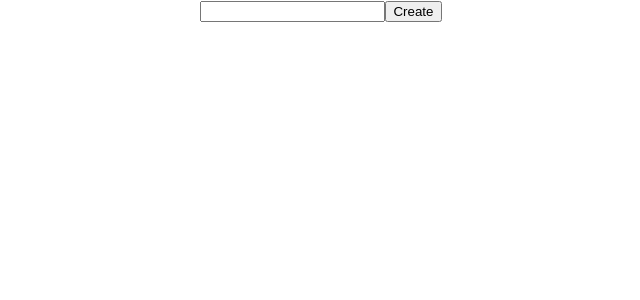
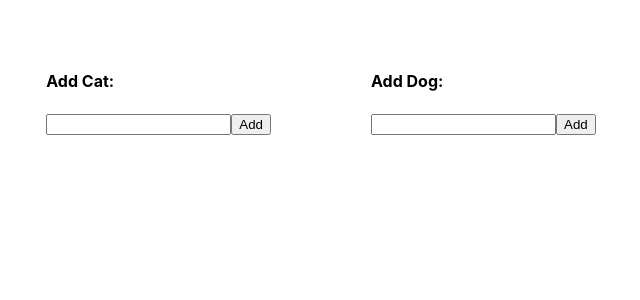
Before and after one commit to d1plomatko/react-okten, a React (Create React App) app: page / in a window 1280 px wide. Shown: the top 300 px of the page, without its empty margins (319-959 px from the left). Built offline with nearby package versions, Linux system fonts and the light colour scheme.

Commit message:
anumal reducer

```diff
--- a/src/App.css
+++ b/src/App.css
@@ -36,3 +36,12 @@
     transform: rotate(360deg);
   }
 }
+
+.container {
+  max-width: 1200px;
+  margin: 50px auto;
+
+  display: flex;
+  justify-content: center;
+  gap: 100px;
+}
--- a/src/App.js
+++ b/src/App.js
@@ -1,12 +1,13 @@
 
 import './App.css';
 
-import {Cats} from "./components";
+import {Cats, Dogs} from "./components";
 
 function App() {
     return (
-        <div className="App">
+        <div className={'container'}>
             <Cats/>
+            <Dogs/>
         </div>
     );
 }
--- a/src/components/Cats/Cats.js
+++ b/src/components/Cats/Cats.js
@@ -1,5 +1,6 @@
+import {useRef} from "react";
+
 import {useAnimalReducer} from "../../reducers/animal.reducer";
-import {useRef} from "react";
 import {CREATE, DELETE} from "../../reducers/animal.action";
 import {Cat} from "../Cat/Cat";
 
@@ -8,22 +9,21 @@ const Cats = () => {
 
     const [state, dispatch] = useAnimalReducer()
 
-    const catName = useRef()
+    let catName = useRef()
 
     const createCat = () => {
         dispatch({type: CREATE, payload : {name: catName.current.value}})
-        console.log(state);
     }
 
     const deleteCat = (id) => {
         dispatch({type: DELETE, payload: {id}})
-        console.log(id)
     }
 
     return(
         <div>
+            <h4>Add Cat:</h4>
             <input type="text" ref={catName}/>
-            <button onClick={createCat}>Create</button>
+            <button onClick={createCat}>Add</button>
             <div>{state.map((cat, index) => <Cat key={index} cat={cat} deleteCat={deleteCat}/>)}</div>
         </div>
     )
--- /dev/null
+++ b/src/components/Dog/Dog.js
@@ -0,0 +1,12 @@
+const Dog = ({dog, deleteDog}) => {
+
+    return(
+        <div>
+            {dog.name}
+            <button onClick={() => deleteDog(dog.id)}>Delete</button>
+        </div>
+    )
+
+}
+
+export {Dog}
--- /dev/null
+++ b/src/components/Dogs/Dogs.js
@@ -0,0 +1,33 @@
+import {useRef} from "react";
+
+import {useAnimalReducer} from "../../reducers/animal.reducer";
+import {CREATE, DELETE} from "../../reducers/animal.action";
+import {Dog} from "../Dog/Dog";
+
+const Dogs = () => {
+
+    const [state, dispatch] = useAnimalReducer()
+
+    const dogName = useRef()
+
+    const createDog = () => {
+        dispatch({type: CREATE, payload: {name: dogName.current.value}})
+        console.log(state)
+    }
+
+    const deleteDog = (id) => {
+        dispatch({type: DELETE, payload: {id}})
+    }
+
+    return (
+        <div>
+            <h4>Add Dog:</h4>
+            <input type="text" ref={dogName}/>
+            <button onClick={createDog}>Add</button>
+            <div>{state.map((dog, index) => <Dog key={index} dog={dog} deleteDog={deleteDog}/>)}</div>
+        </div>
+    )
+
+}
+
+export {Dogs}
--- a/src/components/index.js
+++ b/src/components/index.js
@@ -1,2 +1,4 @@
 export * from './Cat/Cat';
 export * from './Cats/Cats';
+export * from './Dog/Dog';
+export * from './Dogs/Dogs'
--- a/src/reducers/animal.reducer.js
+++ b/src/reducers/animal.reducer.js
@@ -13,7 +13,9 @@ const reducer = (state, action) => {
 
         case DELETE :
             const index = state.findIndex(value => value.id === action.payload.id)
-            state.splice(index, 1)
+            if (index !== -1){
+                state.splice(index, 1)
+            }
             return [...state]
 
     }
```
